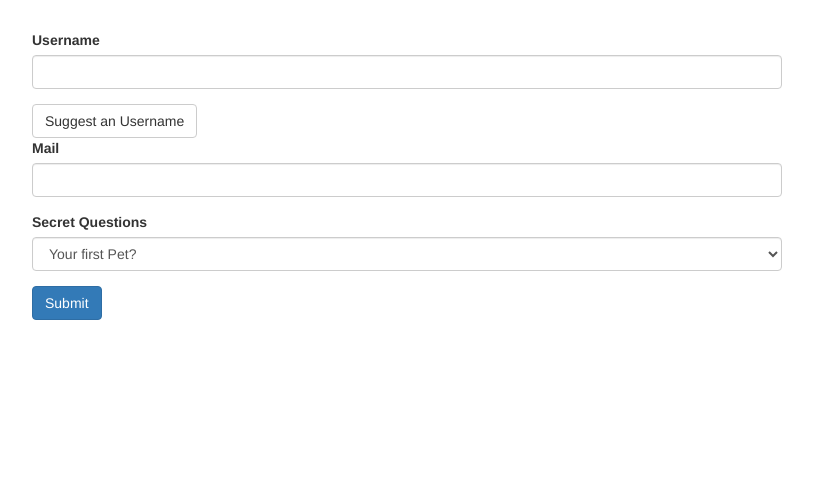
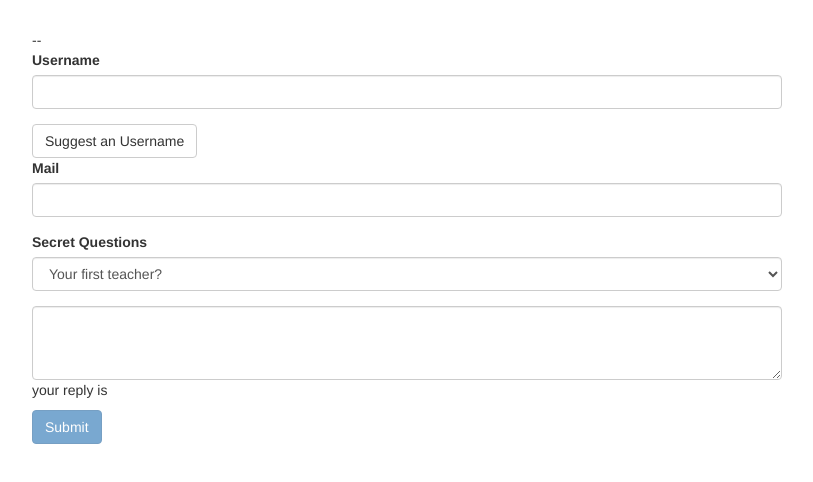
Before and after one commit to fangao-now/Angular-Form-Exercise, an Angular app: page / in a window 1280 px wide. Shown: the top 482 px of the page, without its empty margins (233-1046 px from the left). Built offline with nearby package versions, Linux system fonts and the light colour scheme.

Commit message:
adding validation(required/email) on input field. add one/two way binding to ngModel

```diff
--- a/src/app/app.component.css
+++ b/src/app/app.component.css
@@ -1,3 +1,7 @@
 .container {
   margin-top: 30px;
 }
+
+input.ng-invalid.ng-touched {
+  border: 1px solid red;
+}
--- a/src/app/app.component.html
+++ b/src/app/app.component.html
@@ -1,26 +1,57 @@
 <div class="container">
   <div class="row">
     <div class="col-xs-12 col-sm-10 col-md-8 col-sm-offset-1 col-md-offset-2">
-      <form>
+      <!-- <form (ngSubmit)="onSubmit(f)" #f="ngForm"> -->
+      -- <form (ngSubmit)="onSubmit()" #f="ngForm">
         <div id="user-data">
           <div class="form-group">
             <label for="username">Username</label>
-            <input type="text" id="username" class="form-control">
+            <input
+            type="text"
+            id="username"
+            class="form-control"
+            name="username"
+            ngModel
+            required>
           </div>
           <button class="btn btn-default" type="button">Suggest an Username</button>
           <div class="form-group">
             <label for="email">Mail</label>
-            <input type="email" id="email" class="form-control">
+            <input
+            type="email"
+            id="email"
+            class="form-control"
+            name="email"
+            ngModel
+            required
+            email
+            #email="ngModel">
+            <span class="help-block" *ngIf="!email.valid && email.touched">Please enter a valid value</span>
           </div>
         </div>
         <div class="form-group">
           <label for="secret">Secret Questions</label>
-          <select id="secret" class="form-control">
+          <select
+          id="secret"
+          class="form-control"
+          name="secret"
+          [ngModel]="defaultQuestion">
             <option value="pet">Your first Pet?</option>
             <option value="teacher">Your first teacher?</option>
           </select>
         </div>
-        <button class="btn btn-primary" type="submit">Submit</button>
+
+        <textarea
+        class="form-control"
+        name="questionAnswer"
+        rows="3"
+        [(ngModel)]="answer"></textarea>
+
+        <p>your reply is {{ answer }}</p>
+        <button
+        class="btn btn-primary"
+        type="submit"
+        [disabled]="!f.valid">Submit</button>
       </form>
     </div>
   </div>
--- a/src/app/app.component.ts
+++ b/src/app/app.component.ts
@@ -1,4 +1,5 @@
-import { Component } from '@angular/core';
+import { Component, ViewChild } from '@angular/core';
+import { NgForm } from '@angular/forms';
 
 @Component({
   selector: 'app-root',
@@ -6,7 +7,21 @@
   styleUrls: ['./app.component.css']
 })
 export class AppComponent {
+  // ngForm could be get with 2 ways, ViewChild or passed in from HTML
+  // (commented out the other way, not is using ViewChild)
+  @ViewChild('f') signupForm: NgForm;
+  defaultQuestion = 'teacher';
+  answer: string;
+
   suggestUserName() {
     const suggestedName = 'Superuser';
   }
+
+  // onSubmit(form: NgForm) {
+  //   console.log(form);
+  // }
+
+  onSubmit() {
+    console.log(this.signupForm);
+  }
 }
```
